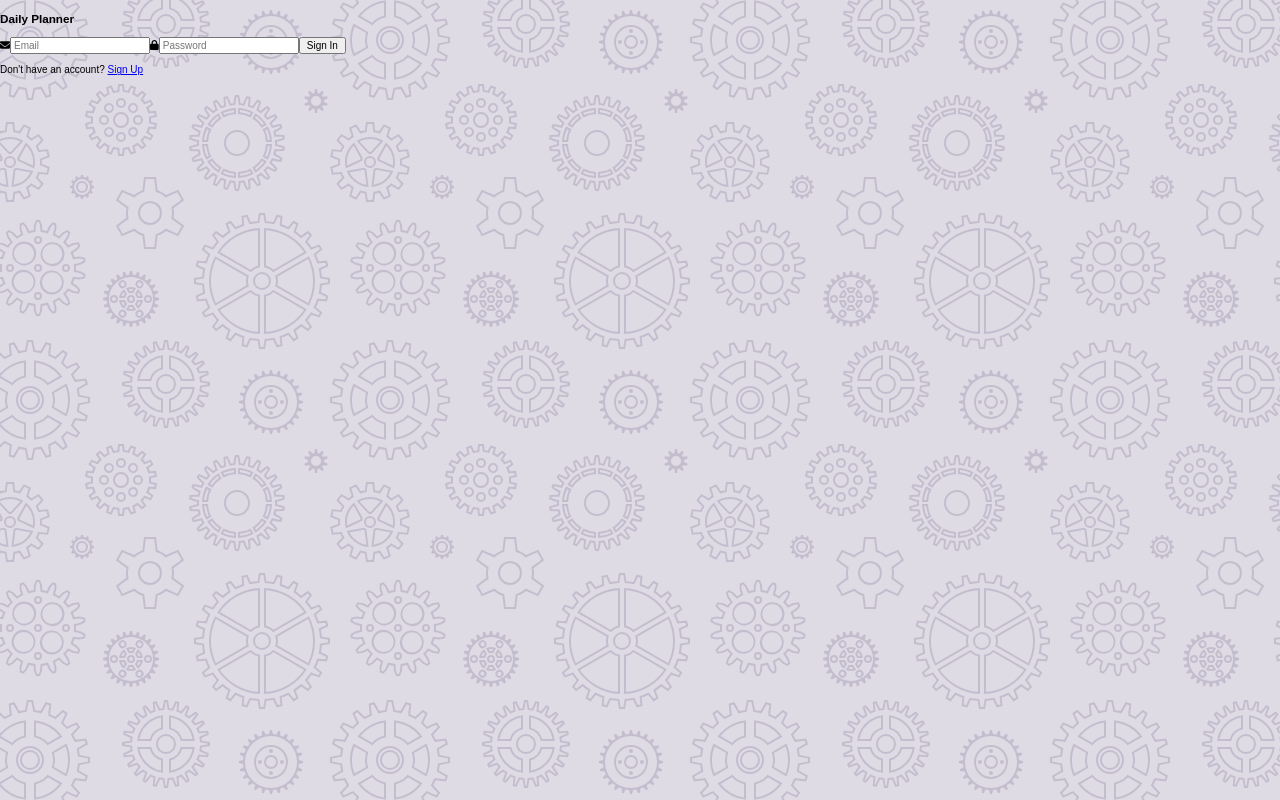
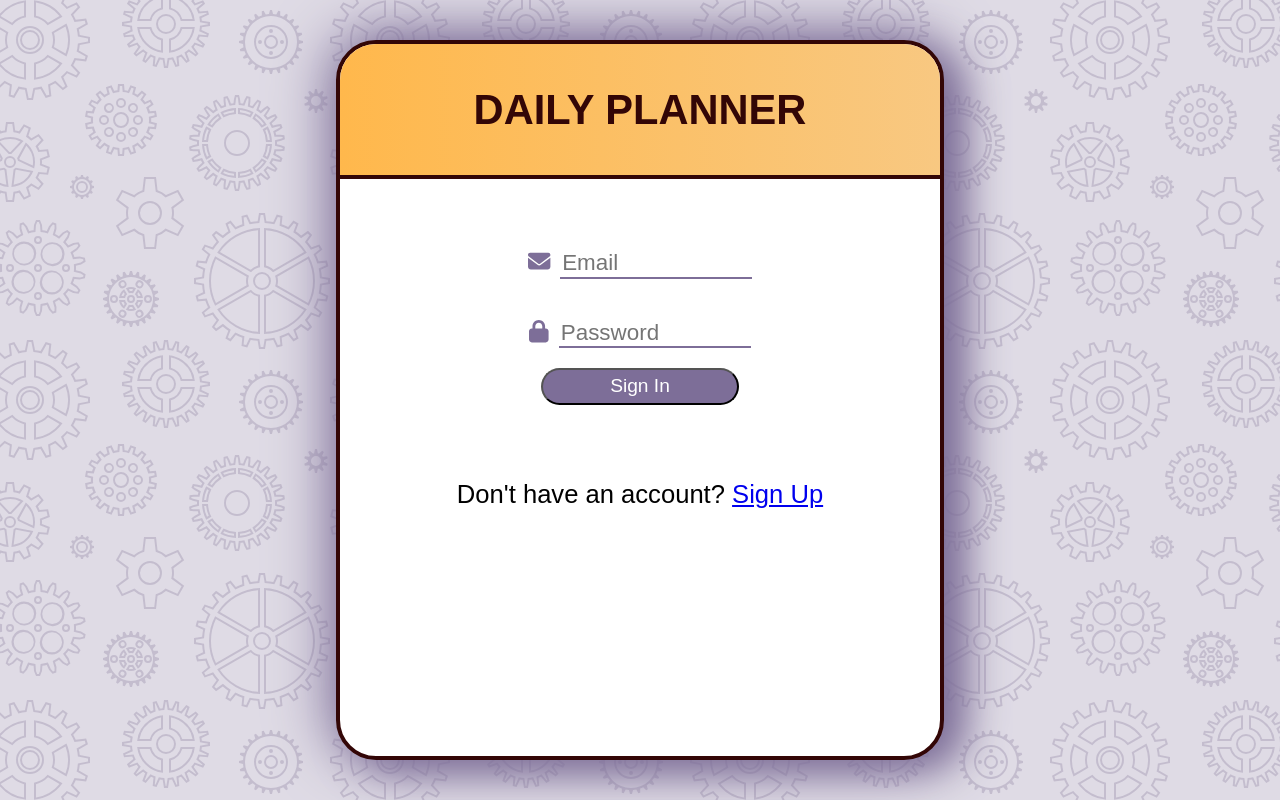
Before and after one commit to rodgersajb/daily-planner, a React (Vite) app: page / in a window 1280 px wide. Built offline with nearby package versions, Linux system fonts and the light colour scheme; no server answers; a web font is replaced by a local one.

Commit message:
added styling to SignIn Component

```diff
--- a/src/Components/Nav.scss
+++ b/src/Components/Nav.scss
@@ -17,7 +17,6 @@
         color: #6f204d;
         text-transform: uppercase;
         font-size: 4rem;
-        margin-left: 20rem;
       }
 
       .date {
@@ -57,6 +56,7 @@
           background-color: beige;
           border-radius: 4px;
           border: 2px solid #6f204d;
+
           &:hover,
           &:focus {
             font-size: 1.4rem;
--- a/src/Components/Reminders.scss
+++ b/src/Components/Reminders.scss
@@ -56,7 +56,7 @@
 
   .reminders-background {
     background-color: #fff;
-    height: 900px;
+    height: 100%;
     ul {
       list-style: none;
       width: 100%;
--- a/src/Components/SignIn.jsx
+++ b/src/Components/SignIn.jsx
@@ -1,6 +1,7 @@
 import { AuthContext } from "../Contexts/AuthContext";
 import { useEffect, useState, useContext } from "react";
 import { Navigate, Link } from "react-router-dom";
+import "./SignIn.scss";
 import {
   getAuth,
   signInWithEmailAndPassword,
@@ -59,9 +60,13 @@ const SignIn = () => {
   }
 
   return (
-    <div className="form">
+    <div className="wrapper">
+      <form action="" onSubmit={handleClick}>
+        <div className="planner-container">
           <h3>Daily Planner</h3>
-      <form action="" onSubmit={handleClick}>
+        </div>
+        <div className="form-container">
+          <div className="input">
             <FontAwesomeIcon icon="fa-solid fa-envelope" />
             <input
               type={"email"}
@@ -69,6 +74,8 @@ const SignIn = () => {
               placeholder="Email"
             />
             <span className="underline"></span>
+          </div>
+          <div className="input">
             <FontAwesomeIcon icon="fa-solid fa-lock" />
             <input
               type="password"
@@ -76,12 +83,15 @@ const SignIn = () => {
               placeholder="Password"
             />
             <span className="underline"></span>
+          </div>
 
           <button onClick={handleSignIn}>Sign In</button>
-      </form>
+        </div>
+
         <p>
           Don't have an account? <Link to="/Signup">Sign Up</Link>
         </p>
+      </form>
     </div>
   );
 };
--- /dev/null
+++ b/src/Components/SignIn.scss
@@ -0,0 +1,4 @@
+.form-container {
+  display: flex;
+  flex-direction: column;
+}
--- a/src/Components/SignUp.jsx
+++ b/src/Components/SignUp.jsx
@@ -60,7 +60,7 @@ const SignUp = () => {
             <input
               type={"text"}
               onChange={(event) => setName(event.target.value)}
-              placeholder="name"
+              placeholder="Name"
             />
             <span className="underline"></span>
           </div>
@@ -91,9 +91,9 @@ const SignUp = () => {
             />
             <span className="underline"></span>
           </div>
-          <div className="button">
-            <button onClick={handleSignUp}>Sign Up</button>
-          </div>
+
+          <button onClick={handleSignUp}>Sign Up</button>
+
           <p>
             Already have an account? <Link to="/">Sign In</Link>
           </p>
--- a/src/Components/SignUp.scss
+++ b/src/Components/SignUp.scss
@@ -68,13 +68,14 @@ body {
           color: $bodyColor;
         }
         .fa-envelope,
-        .fa-lock {
+        .fa-lock,
+        .fa-signature {
           color: $bodyColor;
           padding-right: 10px;
           font-size: 1.4rem;
         }
       }
-      .button {
+
       button {
         background-color: $bodyColor;
         color: #fff;
@@ -82,7 +83,7 @@ body {
         padding: 5px;
         border-radius: 5rem;
         font-size: 1.2rem;
-        }
+        width: 33%;
       }
     }
     p {
--- a/src/Components/ToDoList.scss
+++ b/src/Components/ToDoList.scss
@@ -54,7 +54,7 @@
   }
   .to-do-background {
     background-color: #fff;
-    height: 1400px;
+    height: 100%;
     ul {
       list-style: none;
       width: 100%;
```
Lines whose indentation alone changed are shown as unchanged.
